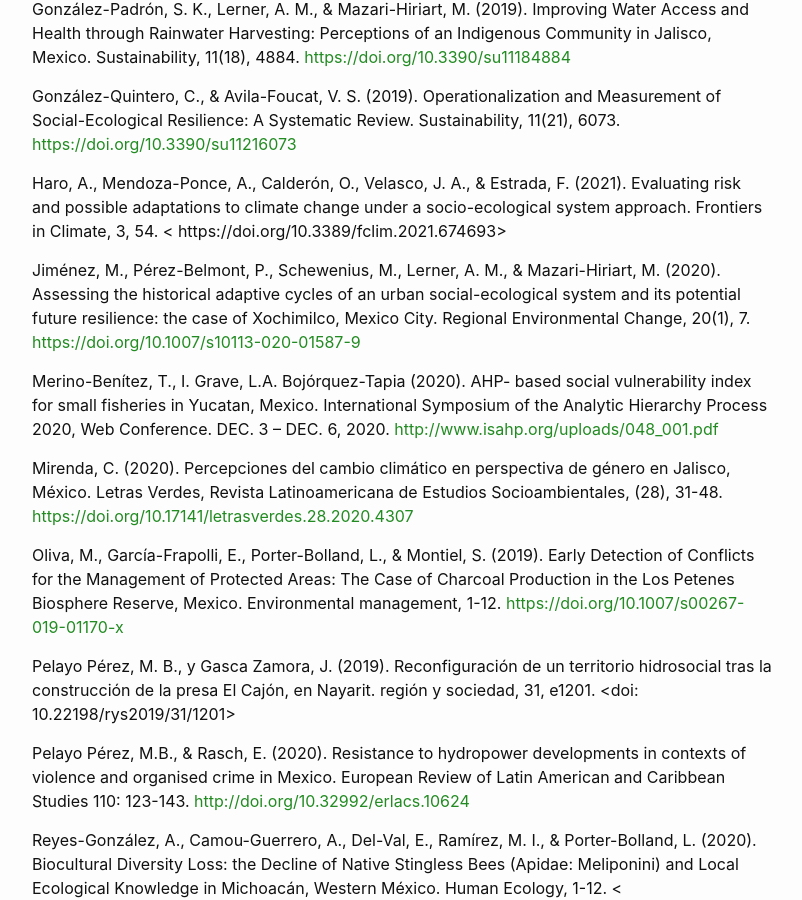
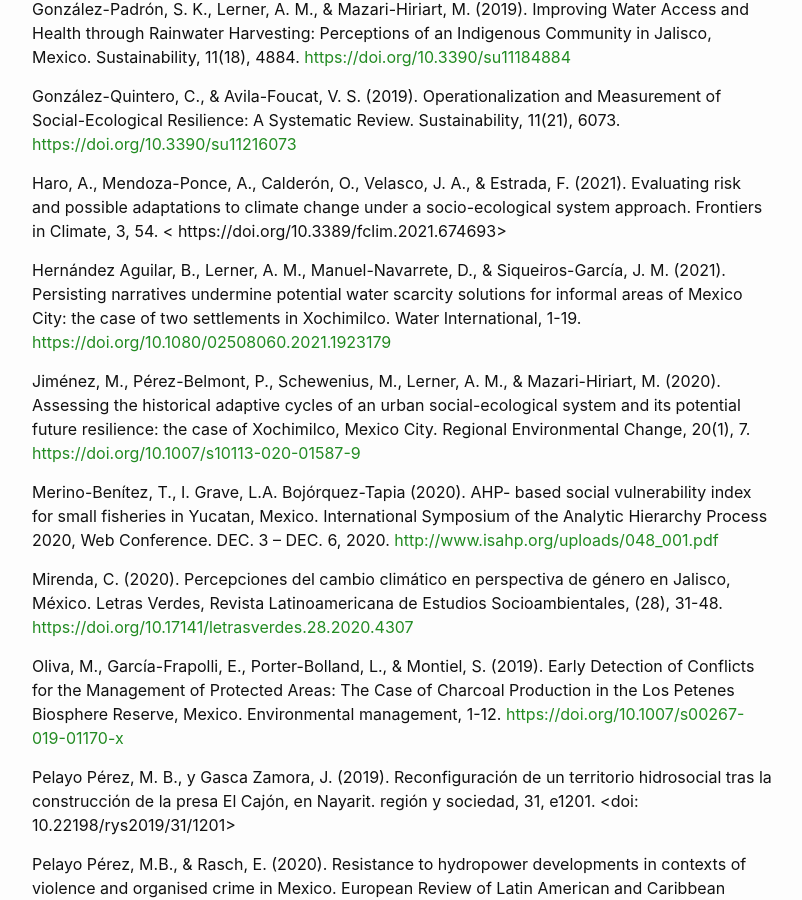
Before and after one commit to pcs-unam/pcs-unam.github.io, a Jekyll site: the page built from 07_publicaciones.md, in a window 1280 px wide and 900 px high, scrolled down 1005 px. Shown: the whole window, without its empty margins (238-1040 px from the left). Built offline with Jekyll 4.4.1, drawn with Linux system fonts in a browser that asks for light colours.

Commit message:
Se agregó cita

```diff
--- a/07_publicaciones.md
+++ b/07_publicaciones.md
@@ -29,6 +29,8 @@ González-Quintero, C., & Avila-Foucat, V. S. (2019). Operationalization and Mea
 
 Haro, A., Mendoza-Ponce, A., Calderón, O., Velasco, J. A., & Estrada, F. (2021). Evaluating risk and possible adaptations to climate change under a socio-ecological system approach. Frontiers in Climate, 3, 54. < https://doi.org/10.3389/fclim.2021.674693>
 
+Hernández Aguilar, B., Lerner, A. M., Manuel-Navarrete, D., & Siqueiros-García, J. M. (2021). Persisting narratives undermine potential water scarcity solutions for informal areas of Mexico City: the case of two settlements in Xochimilco. Water International, 1-19. <https://doi.org/10.1080/02508060.2021.1923179>
+
 Jiménez, M., Pérez-Belmont, P., Schewenius, M., Lerner, A. M., & Mazari-Hiriart, M. (2020). Assessing the historical adaptive cycles of an urban social-ecological system and its potential future resilience: the case of Xochimilco, Mexico City. Regional Environmental Change, 20(1), 7. <https://doi.org/10.1007/s10113-020-01587-9>
 
 Merino-Benítez, T., I. Grave, L.A. Bojórquez-Tapia (2020). AHP- based social vulnerability index for small fisheries in Yucatan, Mexico. International Symposium of the Analytic Hierarchy Process 2020, Web Conference. DEC. 3 – DEC. 6, 2020. <http://www.isahp.org/uploads/048_001.pdf>
```
